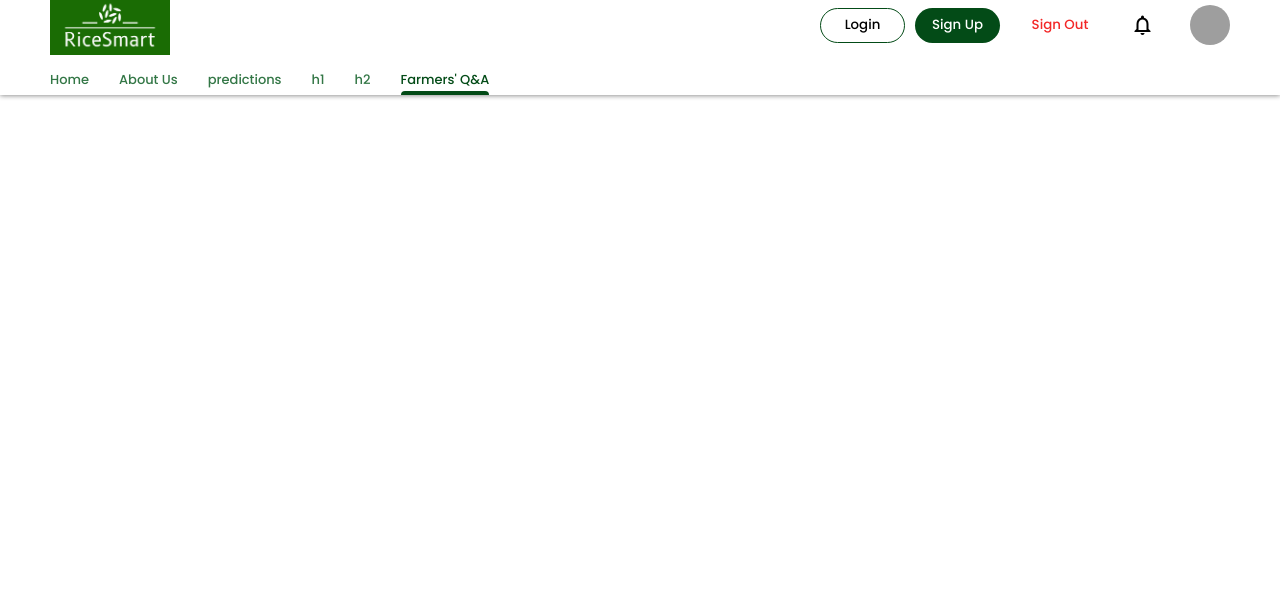
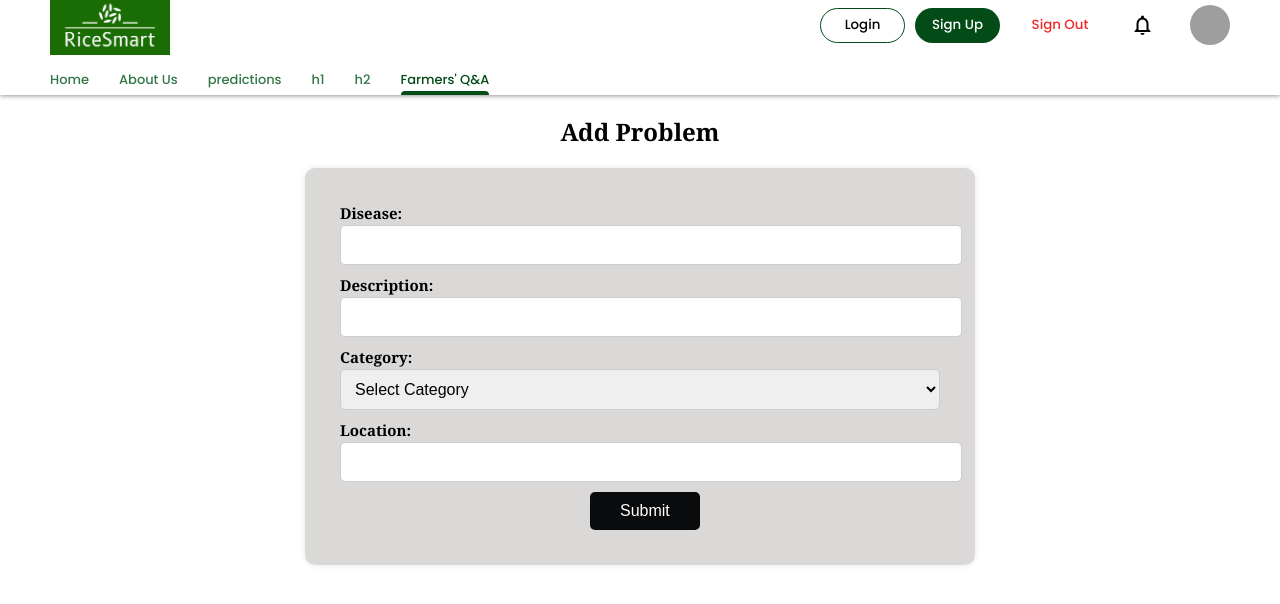
Before and after one commit to ChirathiSomadasa/RiceSmart, a React (Create React App) app in the folder client/: page /contact/ProblemForm in a window 1280 px wide. Shown: the top 604 px of the page. Built offline with nearby package versions, Linux system fonts and the light colour scheme; grey boxes are pictures that could not be loaded.

Commit message:
Update addproblem form

```diff
--- a/client/package.json
+++ b/client/package.json
@@ -7,6 +7,7 @@
     "@testing-library/react": "^13.4.0",
     "@testing-library/user-event": "^13.5.0",
     "antd": "^5.20.1",
+    "axios": "^1.7.5",
     "material-icons": "^1.13.12",
     "react": "^18.3.1",
     "react-dom": "^18.3.1",
--- a/client/src/App.js
+++ b/client/src/App.js
@@ -5,7 +5,7 @@ import Contact from './pages/contact/Contact';
 import SignUp from './pages/signup/SignUp';
 import Login from './pages/login/Login';
 import Home from './pages/home/Home';
-
+import ProblemForm from './pages/contact/ProblemForm';
 
 function App() {
   return (
@@ -16,6 +16,7 @@ function App() {
     <Route path="/signup" element={<SignUp />} />
     <Route path="/login" element={<Login />} />
     <Route path="/" element={<Home />} />
+    <Route path="/contact/ProblemForm" element={<ProblemForm/>}/>
     </Routes>
   </BrowserRouter>
   );
--- a/client/src/pages/contact/Contact.css
+++ b/client/src/pages/contact/Contact.css
@@ -76,8 +76,47 @@
 }
 
 
-  .Qrounded-image {
-    width: 500px; /* Adjust as needed */
-    height: auto;
-    border-radius: 15px; /* Apply rounded corners */
+   .Qadd-problem-button {
+    display: block;
+    width: fit-content;
+    background-color: #095f0c; /* Green background */
+    color: white; /* White text */
+    font-size: 15px; /* Larger text size */
+    border-radius: 10px; /* Rounded corners */
+    margin-left: 100px;
+    margin-top: 43px;
+    font-weight: bold;
+    float: left;
+    padding: 8px;
+    outline: none;
+    border: none;
+    padding-left: 10px;
+    padding-right: 10px;
+    }
+
+  .Qadd-problem-button:hover {
+    background-color: rgba(71, 206, 112, 0.904); /* Darker green on hover */
+  }
+
+  .QaddBtn{
+    margin-top: 10px;
+    width : 100%;
+    height: 60px;
    }
+
+   .QStoreSearch{
+    float: left;
+    margin-top: 40px;
+    margin-left: 700px;
+    margin-right: 50px;
+   }
+
+   .QSearch{
+    padding: 10px;
+    border-radius: 10px;
+    outline: none;
+    border: none;
+    width: 250px;
+    margin-left: 30px;
+    background-color: #77777744;
+  }
--- a/client/src/pages/contact/Contact.js
+++ b/client/src/pages/contact/Contact.js
@@ -10,10 +10,22 @@ import serviceImage from 'F:/RiceSmart/RiceSmart/client/src/images/Contact/Qwelc
 function Contact() {
   var navigate = useNavigate();
 
+  const [problemData, setProblemData] = useState([]);
+  const [searchQuery, setSearchQuery] = useState("");
+
+
   const handleAddProblem = () => {
-    // Navigate to a form page to add a problem
-    navigate('/add-problem');
-  };
+    window.location.href = '/contact/ProblemForm';
+};
+
+  function handleSearch() {
+    // Implement search logic here
+    // For example, filter productData based on searchQuery
+    const filteredProblems = problemData.filter(problem =>
+      problem.product_name.toLowerCase().includes(searchQuery.toLowerCase())
+    );
+    setProblemData(filteredProblems);
+  }
 
   return (
     <div>
@@ -55,8 +67,17 @@ function Contact() {
                 </div>
 
             </div>
+            <div class="QaddBtn">
+             <Link to="/Contact/AddProblem">
+                  <div><button type="primary" onClick={handleAddProblem} className="Qadd-problem-button">Add a Problem
+                  </button></div>
+            </Link>
 
-
+              <div class="QStoreSearch">
+                <input type="text" class="QSearch" onClick={handleSearch} placeholder="Search disease" value={searchQuery} onChange={(e) => setSearchQuery(e.target.value)} />
+              </div>
+            </div>
+            <h1> </h1>
     </div>
 
 
--- /dev/null
+++ b/client/src/pages/contact/ProblemForm.css
@@ -0,0 +1,51 @@
+ .PAtopic{
+    font-family:Cambria, Cochin, Georgia, Times, 'Times New Roman', serif;
+    text-align: center;
+    font-weight: bold;
+ }
+
+.PAproductForm{
+    max-width: 600px;
+    margin: 10px auto;
+    padding: 35px;
+    background-color: #3b2d2d2f;
+    border-radius: 10px;
+    box-shadow: 0 0 6px rgba(0, 0, 0, 0.1);
+    font-family: Cambria, Cochin, Georgia, Times, 'Times New Roman', seri
+ }
+
+.PAform-group {
+    margin-bottom: 10px;
+}
+label {
+    display: block;
+    font-weight: bold;
+    margin-bottom: 2px;
+    font-size: 15px;
+}
+.PAinarea{
+    width: 100%;
+    padding: 10px;
+    border: 1px solid #ccc;
+    border-radius: 5px;
+    font-size: 16px;
+}
+.PAbtn {
+    padding: 10px 30px;
+    background-color: #0e1011;
+    color: #fff;
+    border: none;
+    border-radius: 5px;
+    cursor: pointer;
+    font-size: 16px;
+    margin-left: 250px;
+ }
+button[type="submit"] {
+    background-color: #090b0c;
+
+}
+
+button:hover {
+    background-color: #9e9999;
+
+}
--- /dev/null
+++ b/client/src/pages/contact/ProblemForm.js
@@ -0,0 +1,90 @@
+import React, { useState } from 'react';
+import axios from 'axios';
+import { useNavigate } from "react-router-dom";
+import './ProblemForm.css'
+
+
+function AddProblem() {
+
+    var navigate = useNavigate();
+
+    const [disease, setDisease] = useState('');
+    const [description, setDescription] = useState('');
+    const [category, setCategory] = useState('');
+    const [location, setLocation] = useState('');
+    const [error, setError] = useState(null);
+    const [successMessage, setSuccessMessage] = useState('');
+
+    const handleSubmit = async (e) => {
+        e.preventDefault();
+
+        const formData = new FormData();
+        formData.append('disease',disease);
+        formData.append('description', description);
+        formData.append('category', category);
+        formData.append('location', location);
+
+
+            axios.post("http://localhost:5000/product/add", formData).then((response) => {
+
+                var data = response.data;
+                var status = data.status;
+                if (status == "success") {
+
+                    alert("Problem added successfully!!.")
+                    setSuccessMessage('Problem added successfully!');
+                    // Clear form fields after successful submission
+                    setDisease('');
+                    setDescription('');
+                    setCategory('');
+                    setLocation('');
+
+                } else {
+                    var message = data.message;
+                    alert("Error - " + message);
+                }
+
+            }).catch((error) => {
+                alert("Error 2 - " + error);
+            });
+
+    };
+
+    return (
+        <div class="PAformout">
+            <h2 class="PAtopic">Add Problem</h2>
+            <form class="PAproductForm" onSubmit={handleSubmit}>
+                <div className="PAform-group">
+                    <label>Disease:</label>
+                    <input type="text" class="PAinarea" value={disease} onChange={(e) => setDisease(e.target.value)} required />
+                </div>
+                <div className="PAform-group">
+                    <label>Description:</label>
+                    <input type="text" class="PAinarea" value={description} onChange={(e) => setDescription(e.target.value)} required/>
+                </div>
+                <div className="PAform-group">
+                    <label>Category:</label>
+                     <select id="productCategory" class="PAinarea" value={category} onChange={(e) => setCategory(e.target.value)} required>
+
+                     <option>Select Category</option>
+                        <option>During Harvesting Time</option>
+                        <option>During Sowing Time  </option>
+                        <option>During Crop Cultivation</option>
+                        <option>Other</option>
+
+                    </select>
+                </div>
+                <div className="PAform-group">
+                    <label>Location:</label>
+                    <input type="text" class="PAinarea" value={location} onChange={(e) => setLocation(e.target.value)} />
+                </div>
+
+                <button type="submit" class="PAbtn">Submit</button>
+            </form>
+            {error && <p>{error}</p>}
+            {successMessage && <p>{successMessage}</p>}
+        </div>
+    );
+}
+
+export default AddProblem;
```
Also changed, not shown: 1 other file (tests, documents, lock files or other folders).
